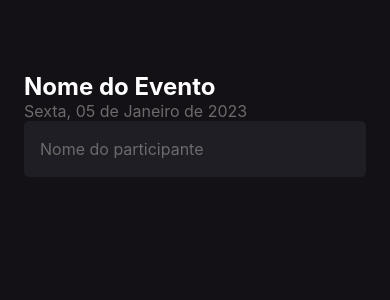
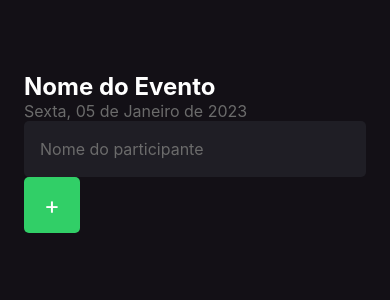
Before and after one commit to hakuunabatata/im-here, a React Native app: screen / in a window 390 px wide. Shown: the top 300 px of the page. Built offline with nearby package versions, Linux system fonts and the light colour scheme.

Commit message:
add TouchableOpacity to Home

```diff
--- a/src/screens/Home/index.tsx
+++ b/src/screens/Home/index.tsx
@@ -1,7 +1,12 @@
-import { Text, View, TextInput } from 'react-native'
+import { Text, View, TextInput, TouchableOpacity } from 'react-native'
 import styles from './styles'
 
-export const Home = () => (
+export const Home = () => {
+  const handleParticipantAdd = () => {
+    console.log('Clicou no +')
+  }
+
+  return (
     <View style={styles.container}>
       <Text style={styles.eventName}>Nome do Evento</Text>
       <Text style={styles.eventDate}>Sexta, 05 de Janeiro de 2023</Text>
@@ -10,5 +15,10 @@ export const Home = () => (
         placeholder="Nome do participante"
         placeholderTextColor="#6B6B6B"
       />
+
+      <TouchableOpacity style={styles.button} onPress={handleParticipantAdd}>
+        <Text style={styles.buttonText}>+</Text>
+      </TouchableOpacity>
     </View>
   )
+}
--- a/src/screens/Home/styles.ts
+++ b/src/screens/Home/styles.ts
@@ -24,4 +24,16 @@ export default StyleSheet.create({
     padding: 16,
     fontSize: 16,
   },
+  button: {
+    width: 56,
+    height: 56,
+    borderRadius: 5,
+    backgroundColor: '#31CF67',
+    alignItems: 'center',
+    justifyContent: 'center',
+  },
+  buttonText: {
+    color: '#FFF',
+    fontSize: 24,
+  },
 })
```
Lines whose indentation alone changed are shown as unchanged.
